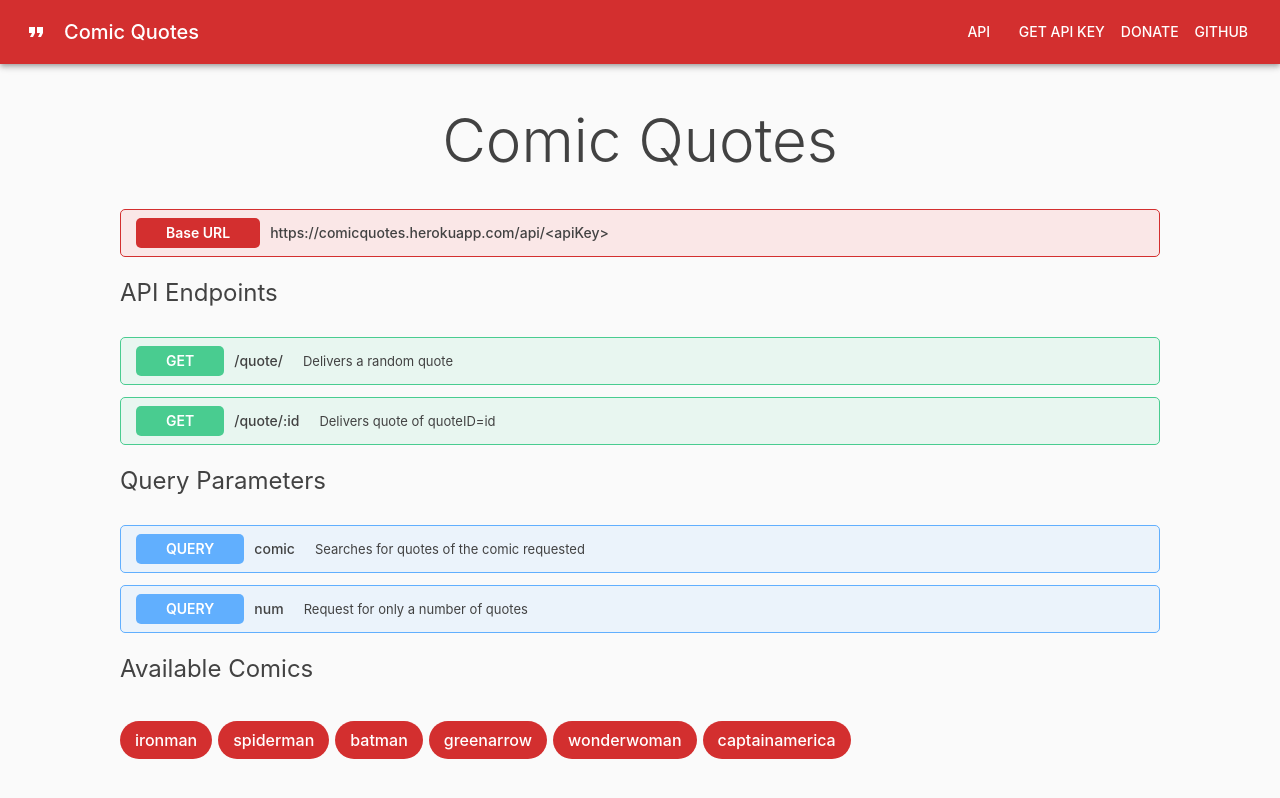
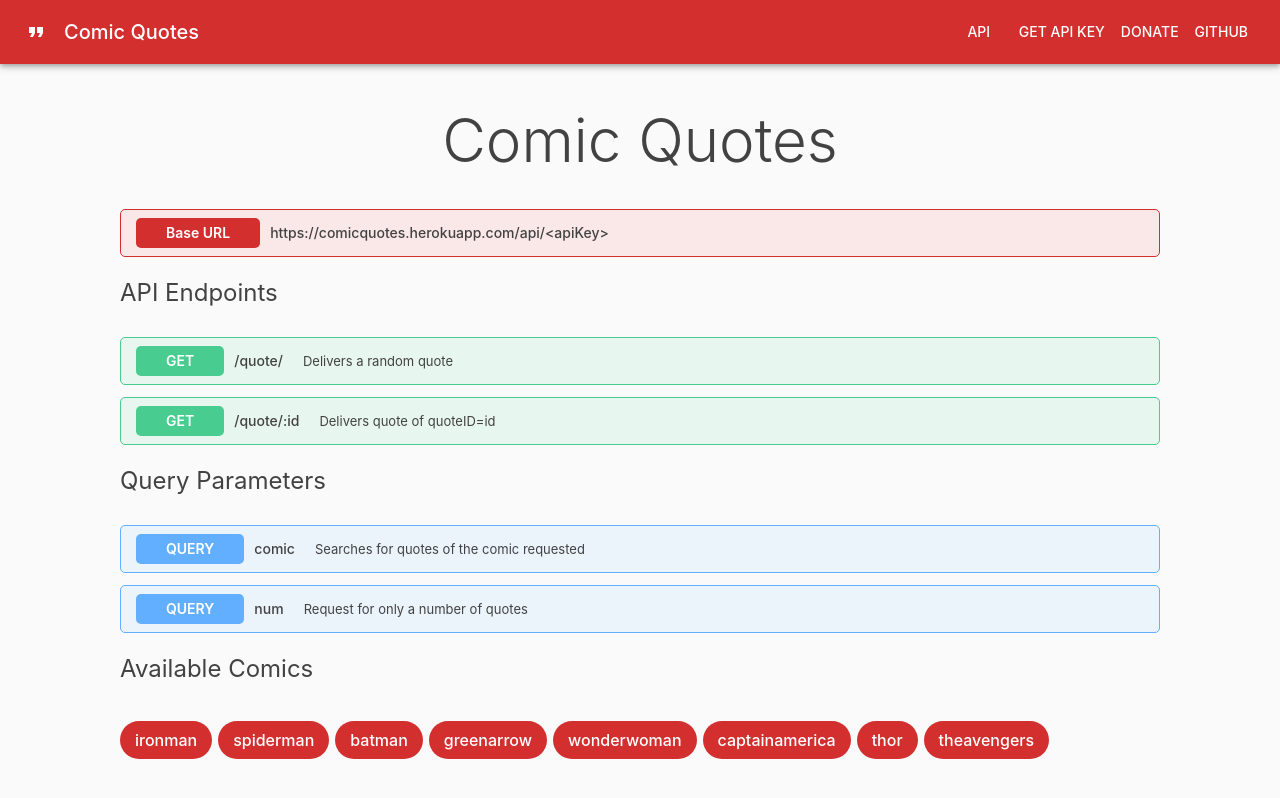
Before and after one commit to NakshatraCodes/comicquotes, a React (Create React App) app: page /#/api-docs in a window 1280 px wide. Shown: the top 798 px of the page. Built offline with nearby package versions, Linux system fonts and the light colour scheme.

Commit message:
Add comics

```diff
--- a/src/components/Docs.js
+++ b/src/components/Docs.js
@@ -100,6 +100,8 @@
               <Badge name="greenarrow" />
               <Badge name="wonderwoman" />
               <Badge name="captainamerica" />
+              <Badge name="thor" />
+              <Badge name="theavengers" />
             </div>
           </Container>
           <Footer />
```
